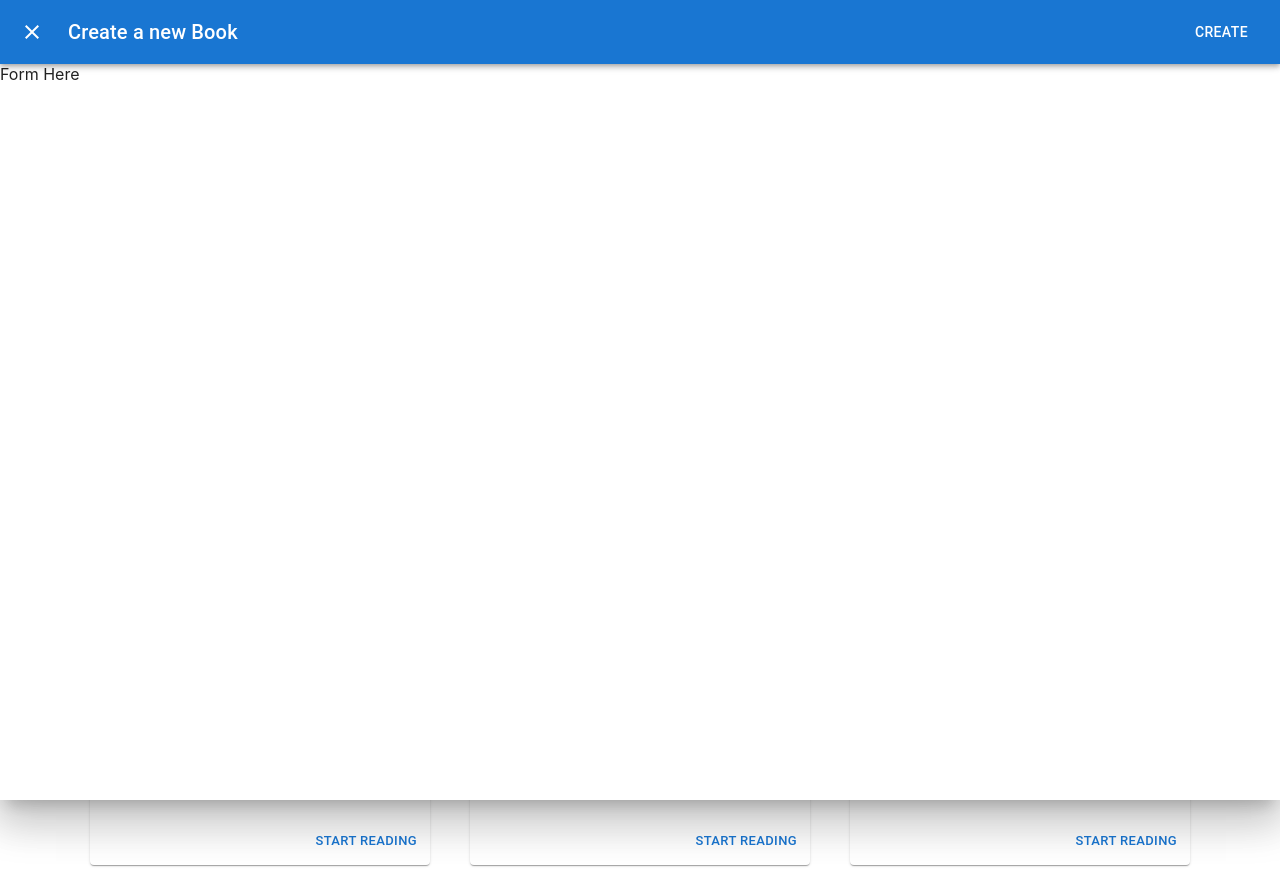
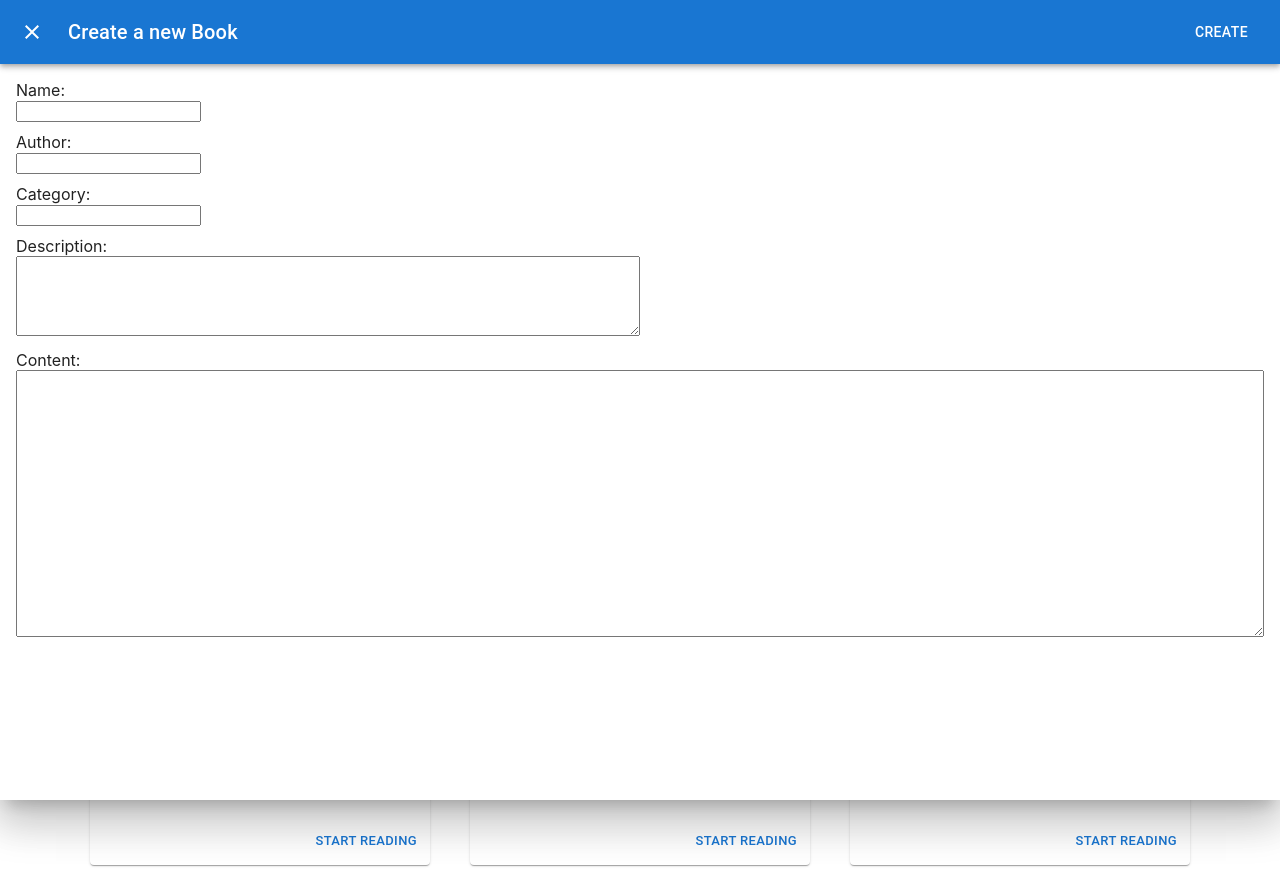
Before and after one commit to bangyanli/COMP90020-Raft-Web, a React (Create React App) app in the folder app/: page / in a window 1280 px wide. Both pictures are taken after a click on the button "CREATE BOOK". Built offline with nearby package versions, Linux system fonts and the light colour scheme.

Commit message:
update create book form
submit function not completed

```diff
--- /dev/null
+++ b/app/src/components/Common/InputField.jsx
@@ -0,0 +1,25 @@
+import * as React from 'react';
+
+function InputField(props) {
+    const { label, name, valueState, setValueState = () => {}, style = {}, textarea = false} = props;
+
+    const handleChange = (e) => {
+        setValueState(e.target.value);
+    }
+
+    return(
+        <div>
+            <label>
+                {label + ": "}
+            </label>
+            <br/>
+            {!textarea
+                ? <input style={{...style, boxSizing: "border-box"}} type="text" name={name} value={valueState} onChange={handleChange} />
+                : <textarea style={{...style, boxSizing: "border-box"}} name={name} value={valueState} onChange={handleChange}/>}
+        </div>
+    )
+
+
+}
+
+export default InputField;
--- /dev/null
+++ b/app/src/components/CreateBook/CreateBook.css
@@ -0,0 +1,7 @@
+.book-form {
+    height: 100%;
+    display: flex;
+    flex-direction: column;
+    gap: 10px;
+    margin: 1em 1em;
+}
--- a/app/src/components/CreateBook/CreateBook.jsx
+++ b/app/src/components/CreateBook/CreateBook.jsx
@@ -1,4 +1,6 @@
 import * as React from 'react';
+import { useState, useEffect } from "react";
+import './CreateBook.css';
 import Button from '@mui/material/Button';
 import Dialog from '@mui/material/Dialog';
 // import ListItemText from '@mui/material/ListItemText';
@@ -11,6 +13,7 @@ import IconButton from '@mui/material/IconButton';
 import Typography from '@mui/material/Typography';
 import CloseIcon from '@mui/icons-material/Close';
 import Slide from '@mui/material/Slide';
+import InputField from "../Common/InputField";
 
 
 const Transition = React.forwardRef(function Transition(props, ref) {
@@ -19,6 +22,17 @@ const Transition = React.forwardRef(function Transition(props, ref) {
 
 function CreateBook(props) {
     const {open, handleClose} =  props;
+
+    const [bookName, setBookName] = useState("");
+    const [bookAuthor, setBookAuthor] = useState("");
+    const [bookCategory, setBookCategory] = useState("");
+    const [bookDescription, setBookDescription] = useState("");
+    const [bookContent, setBookContent] = useState("");
+
+    const handleSubmit = () => {
+        console.log('handling submit...');
+        // TODO: Format data from state and submit request to backend
+    }
 
     return(
         <Dialog
@@ -40,13 +54,17 @@ function CreateBook(props) {
                 <Typography sx={{ ml: 2, flex: 1 }} variant="h6" component="div">
                     Create a new Book
                 </Typography>
-                <Button autoFocus color="inherit" onClick={handleClose}>
+                <Button autoFocus color="inherit" onClick={handleSubmit}>
                     Create
                 </Button>
             </Toolbar>
         </AppBar>
-        <div>
-            Form Here
+        <div className="book-form">
+            <InputField label="Name" name="name" valueState={bookName} setValueState={setBookName} />
+            <InputField label="Author" name="author" valueState={bookAuthor} setValueState={setBookAuthor} />
+            <InputField label="Category" name="category" valueState={bookCategory} setValueState={setBookCategory} />
+            <InputField label="Description" name="description" valueState={bookDescription} setValueState={setBookDescription} style={{ width: "50%", height:"6em" }} textarea={true} />
+            <InputField label="Content" name="content" valueState={bookContent} setValueState={setBookContent} style={{ width: "100%", height:"20em" }} textarea={true} />
         </div>
       </Dialog>
     )
```
Also changed, not shown: 2 other files (tests, documents, lock files or other folders).
